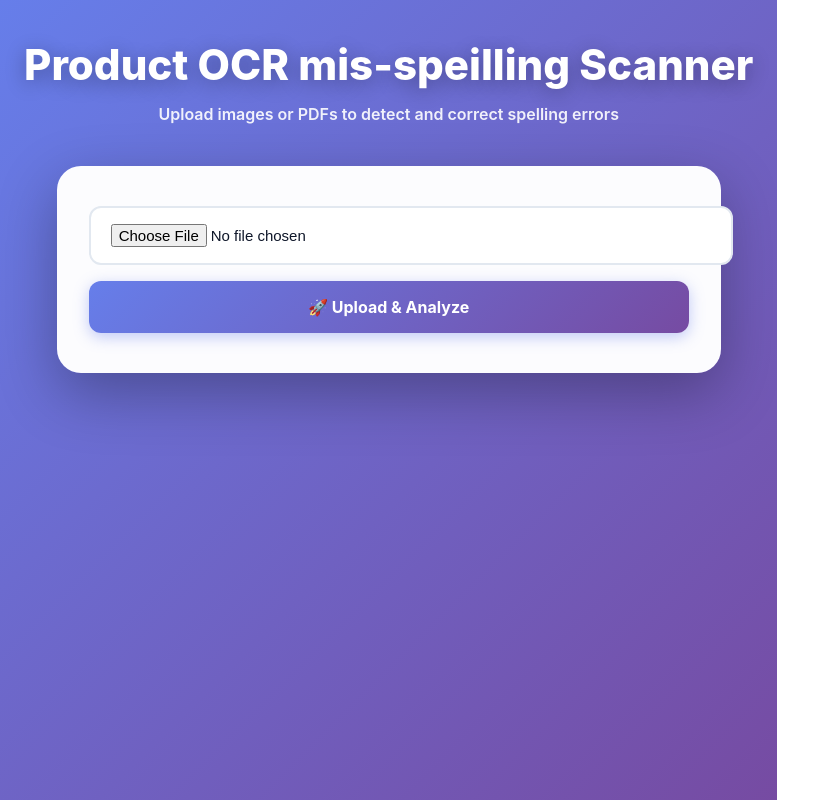
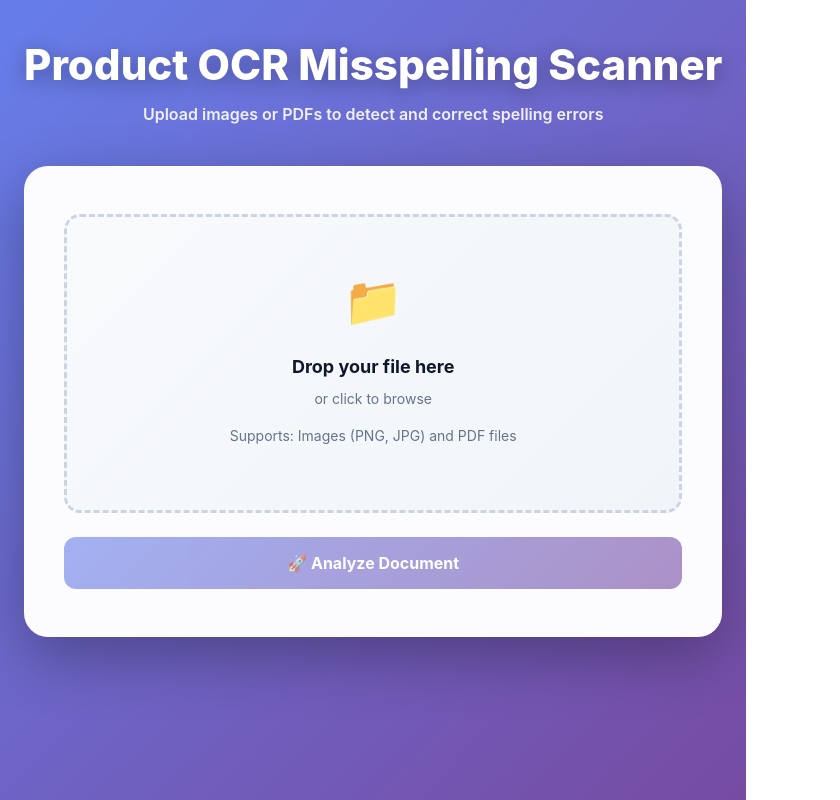
Before and after one commit to Sungchunn/ProofScan, a React (Vite) app: page / in a window 1280 px wide. Shown: the whole page, without its empty margins (0-840 px from the left). Built offline with nearby package versions, Linux system fonts and the light colour scheme.

Commit message:
Implement design audit recommendations: drag-and-drop UI, fix typo, improve layout

```diff
--- a/index.html
+++ b/index.html
@@ -4,7 +4,7 @@
     <meta charset="UTF-8" />
     <link rel="icon" type="image/svg+xml" href="/vite.svg" />
     <meta name="viewport" content="width=device-width, initial-scale=1.0" />
-    <title>Product OCR mis-speilling Scanner</title>
+    <title>Product OCR Misspelling Scanner</title>
   </head>
   <body>
     <div id="root"></div>
--- a/src/OCRDemo.jsx
+++ b/src/OCRDemo.jsx
@@ -19,12 +19,67 @@ const styles = {
     marginBottom: 40,
   },
   uploadSection: {
-    maxWidth: 600,
+    maxWidth: 700,
     margin: '0 auto 40px',
     background: 'rgba(255, 255, 255, 0.98)',
     borderRadius: 24,
-    padding: '40px 32px',
+    padding: '48px 40px',
     boxShadow: '0 20px 60px rgba(0, 0, 0, 0.3)',
+    backdropFilter: 'blur(10px)',
+  },
+  dragDropZone: {
+    border: '3px dashed #cbd5e1',
+    borderRadius: 16,
+    padding: '48px 24px',
+    textAlign: 'center',
+    background: 'linear-gradient(135deg, #f8fafc 0%, #f1f5f9 100%)',
+    transition: 'all 0.3s ease',
+    cursor: 'pointer',
+    position: 'relative',
+  },
+  dragDropZoneActive: {
+    border: '3px dashed #667eea',
+    background: 'linear-gradient(135deg, #eef2ff 0%, #e0e7ff 100%)',
+    transform: 'scale(1.02)',
+  },
+  dragDropIcon: {
+    fontSize: 48,
+    marginBottom: 16,
+  },
+  dragDropText: {
+    fontSize: 18,
+    fontWeight: 700,
+    color: '#0f172a',
+    marginBottom: 8,
+  },
+  dragDropSubtext: {
+    fontSize: 14,
+    color: '#64748b',
+    marginBottom: 16,
+  },
+  fileInfo: {
+    marginTop: 16,
+    padding: '12px 16px',
+    background: 'linear-gradient(135deg, #ecfdf5 0%, #d1fae5 100%)',
+    border: '2px solid #86efac',
+    borderRadius: 12,
+    display: 'flex',
+    alignItems: 'center',
+    gap: 12,
+    justifyContent: 'space-between',
+  },
+  fileName: {
+    fontSize: 14,
+    fontWeight: 600,
+    color: '#166534',
+  },
+  removeFile: {
+    background: 'none',
+    border: 'none',
+    fontSize: 20,
+    cursor: 'pointer',
+    color: '#dc2626',
+    padding: 4,
   },
   resultsSection: {
     maxWidth: 1200,
@@ -266,11 +321,51 @@ const OCRDemo = () => {
   const [response, setResponse] = useState(null);
   const [loading, setLoading] = useState(false);
   const [error, setError] = useState(null);
+  const [isDragging, setIsDragging] = useState(false);
 
   const n8nWebhookURL = 'https://flexscale.app.n8n.cloud/webhook/009f42dc-b706-4eb7-988d-c59cc8ca4e3f';
 
   const handleFileChange = (e) => {
-    setFile(e.target.files[0]);
+    const selectedFile = e.target.files[0];
+    if (selectedFile) {
+      setFile(selectedFile);
+      setResponse(null);
+      setError(null);
+    }
+  };
+
+  const handleDragEnter = (e) => {
+    e.preventDefault();
+    e.stopPropagation();
+    setIsDragging(true);
+  };
+
+  const handleDragLeave = (e) => {
+    e.preventDefault();
+    e.stopPropagation();
+    setIsDragging(false);
+  };
+
+  const handleDragOver = (e) => {
+    e.preventDefault();
+    e.stopPropagation();
+  };
+
+  const handleDrop = (e) => {
+    e.preventDefault();
+    e.stopPropagation();
+    setIsDragging(false);
+
+    const droppedFile = e.dataTransfer.files[0];
+    if (droppedFile) {
+      setFile(droppedFile);
+      setResponse(null);
+      setError(null);
+    }
+  };
+
+  const removeFile = () => {
+    setFile(null);
     setResponse(null);
     setError(null);
   };
@@ -312,22 +407,74 @@ const OCRDemo = () => {
       <div style={styles.mainContent}>
         {/* Header */}
         <div style={styles.header}>
-          <h1 style={styles.h1}>Product OCR mis-speilling Scanner</h1>
+          <h1 style={styles.h1}>Product OCR Misspelling Scanner</h1>
           <div style={styles.sub}>Upload images or PDFs to detect and correct spelling errors</div>
         </div>
 
         {/* Upload Section */}
         <div style={styles.uploadSection}>
-          <form onSubmit={handleSubmit} style={styles.formRow}>
-            <input type="file" accept="image/*,.pdf" onChange={handleFileChange} style={styles.input} />
+          <form onSubmit={handleSubmit}>
+            <div
+              style={{
+                ...styles.dragDropZone,
+                ...(isDragging ? styles.dragDropZoneActive : {}),
+              }}
+              onDragEnter={handleDragEnter}
+              onDragLeave={handleDragLeave}
+              onDragOver={handleDragOver}
+              onDrop={handleDrop}
+              onClick={() => document.getElementById('fileInput').click()}
+            >
+              <div style={styles.dragDropIcon}>📁</div>
+              <div style={styles.dragDropText}>
+                {file ? file.name : 'Drop your file here'}
+              </div>
+              <div style={styles.dragDropSubtext}>
+                {file ? 'File ready to analyze' : 'or click to browse'}
+              </div>
+              <div style={styles.dragDropSubtext}>
+                Supports: Images (PNG, JPG) and PDF files
+              </div>
+              <input
+                id="fileInput"
+                type="file"
+                accept="image/*,.pdf"
+                onChange={handleFileChange}
+                style={{ display: 'none' }}
+              />
+            </div>
+
+            {file && (
+              <div style={styles.fileInfo}>
+                <div>
+                  <span style={styles.fileName}>✓ {file.name}</span>
+                  <div style={{ fontSize: 12, color: '#64748b', marginTop: 4 }}>
+                    {(file.size / 1024).toFixed(2)} KB
+                  </div>
+                </div>
+                <button
+                  type="button"
+                  onClick={removeFile}
+                  style={styles.removeFile}
+                  title="Remove file"
+                >
+                  ✕
+                </button>
+              </div>
+            )}
+
             <button
               type="submit"
-              disabled={loading}
-              style={{ ...styles.btn, ...(loading ? styles.btnDisabled : {}) }}
-              onMouseOver={(e) => !loading && (e.target.style.transform = 'translateY(-2px)')}
+              disabled={loading || !file}
+              style={{
+                ...styles.btn,
+                ...(loading || !file ? styles.btnDisabled : {}),
+                marginTop: 24,
+              }}
+              onMouseOver={(e) => !loading && file && (e.target.style.transform = 'translateY(-2px)')}
               onMouseOut={(e) => (e.target.style.transform = 'translateY(0)')}
             >
-              {loading ? '⏳ Processing…' : '🚀 Upload & Analyze'}
+              {loading ? '⏳ Analyzing...' : '🚀 Analyze Document'}
             </button>
           </form>
 
```
